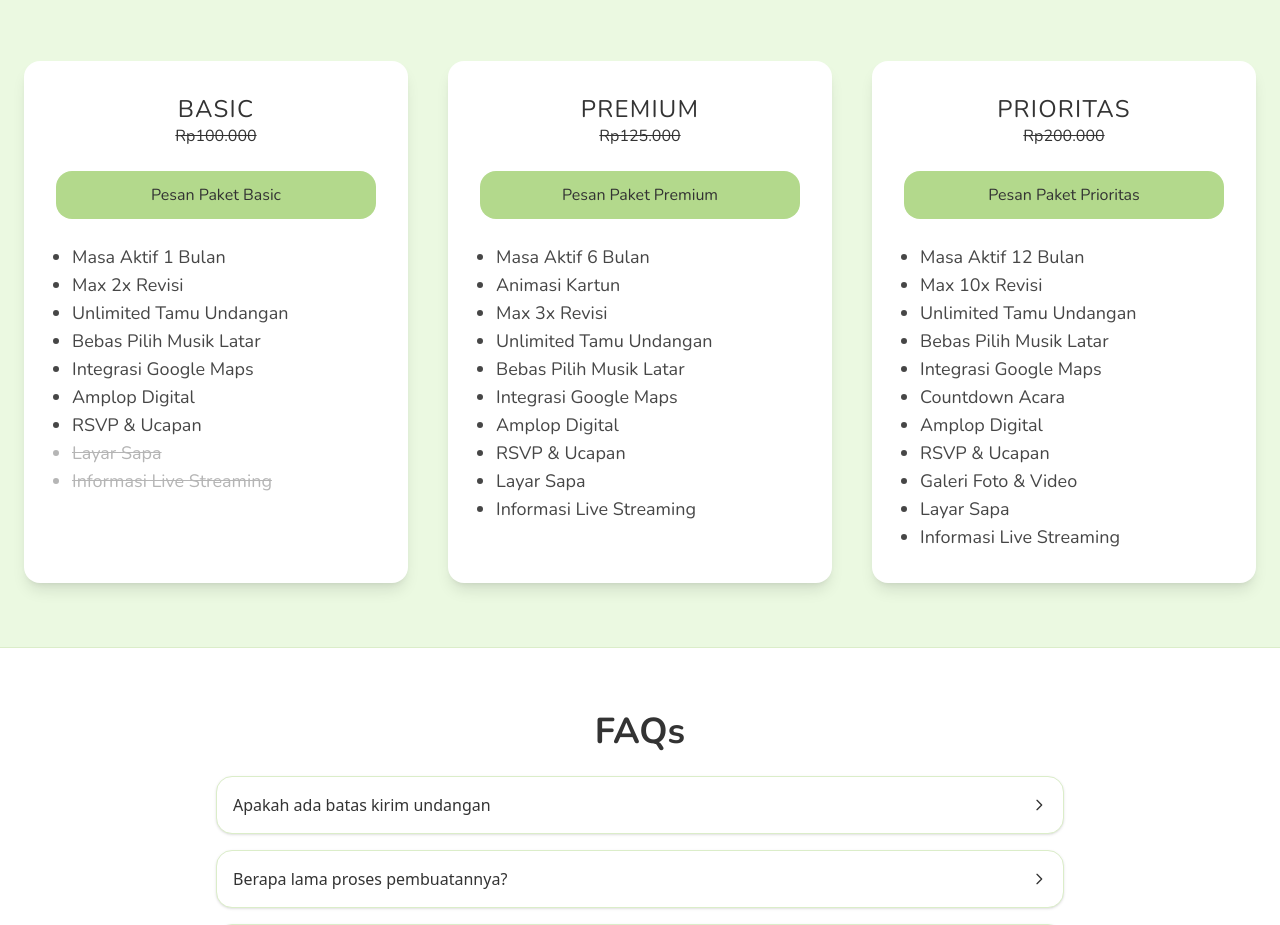
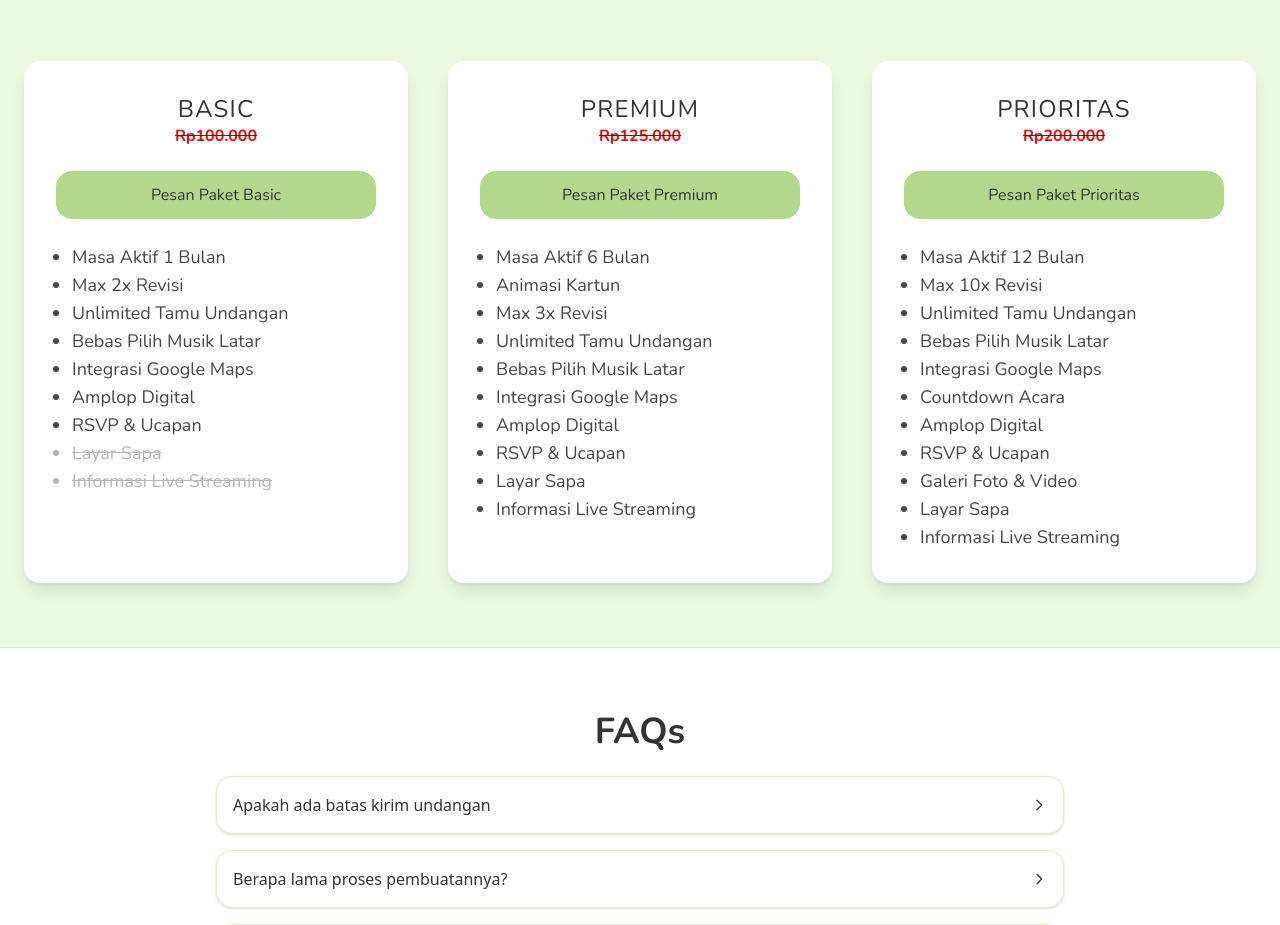
Before and after one commit to MaskyYowo/daunstudio, a plain HTML site: page index.html in a window 1280 px wide. Shown: the part 3323-4248 px from the top of the page. Drawn offline with nearby package versions, Linux system fonts and the light colour scheme; no server answers; a web font is replaced by a local one.

Commit message:
Update index.html

```diff
--- a/index.html
+++ b/index.html
@@ -518,7 +518,7 @@
           >
             <div class="leading-snug text-center">
               <h3 class="text-2xl uppercase tracking-wider">Basic</h3>
-              <div class="line-through">Rp100.000</div>
+              <div class="line-through"><strong style="color: red;">Rp100.000</strong></div>
             </div>
             <a
               href="https://wa.me/6282392478338?text=Saya+mau+pesan+paket+A"
@@ -547,7 +547,7 @@
           >
             <div class="leading-snug text-center">
               <h3 class="text-2xl uppercase tracking-wider">Premium</h3>
-              <div class="line-through">Rp125.000</div>
+              <div class="line-through"><strong style="color: red;">Rp125.000</strong></div>
             </div>
             <a
               href="https://wa.me/6282392478338?text=Saya+mau+pesan+paket+Premium"
@@ -577,7 +577,7 @@
           >
             <div class="leading-snug text-center">
               <h3 class="text-2xl uppercase tracking-wider">Prioritas</h3>
-              <div class="line-through">Rp200.000</div>
+              <div class="line-through"><strong style="color: red;">Rp200.000</strong></div>
             </div>
             <a
               href="https://wa.me/6282392478338?text=Saya+mau+pesan+paket+Prioritas"
```
